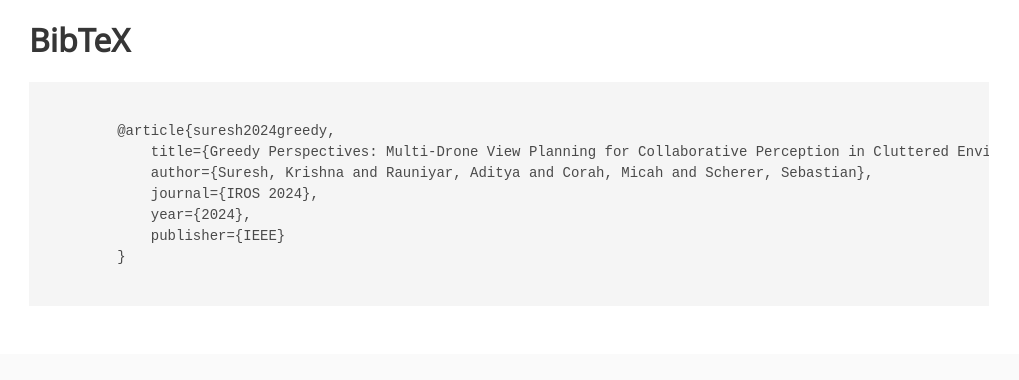
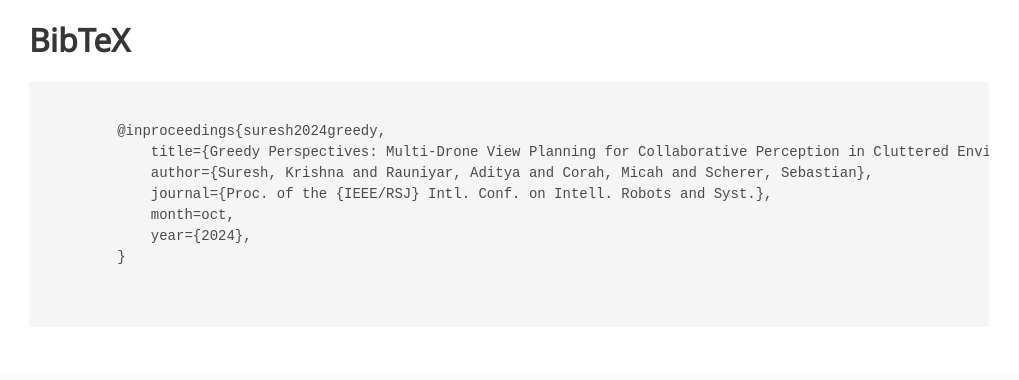
Before and after one commit to GreedyPerspectives/greedyperspectives.github.io, a plain HTML site: page index.html in a window 1280 px wide. Shown: the part 2920-3300 px from the top of the page, without its empty margins (131-1150 px from the left). Drawn offline with nearby package versions, Linux system fonts and the light colour scheme; some icons are missing; a web font is replaced by a local one.

Commit message:
Update index.html

```diff
--- a/index.html
+++ b/index.html
@@ -249,13 +249,14 @@
   <div class="container is-max-desktop content">
     <h2 class="title is-3">BibTeX</h2>
       <pre><code>
-        @article{suresh2024greedy,
+        @inproceedings{suresh2024greedy,
             title={Greedy Perspectives: Multi-Drone View Planning for Collaborative Perception in Cluttered Environments},
             author={Suresh, Krishna and Rauniyar, Aditya and Corah, Micah and Scherer, Sebastian},
-            journal={IROS 2024},
+            journal={Proc. of the {IEEE/RSJ} Intl. Conf. on Intell. Robots and Syst.},
+            month=oct,
             year={2024},
-            publisher={IEEE}
         }
+
       </code></pre>
     </div>
 </section>
```
